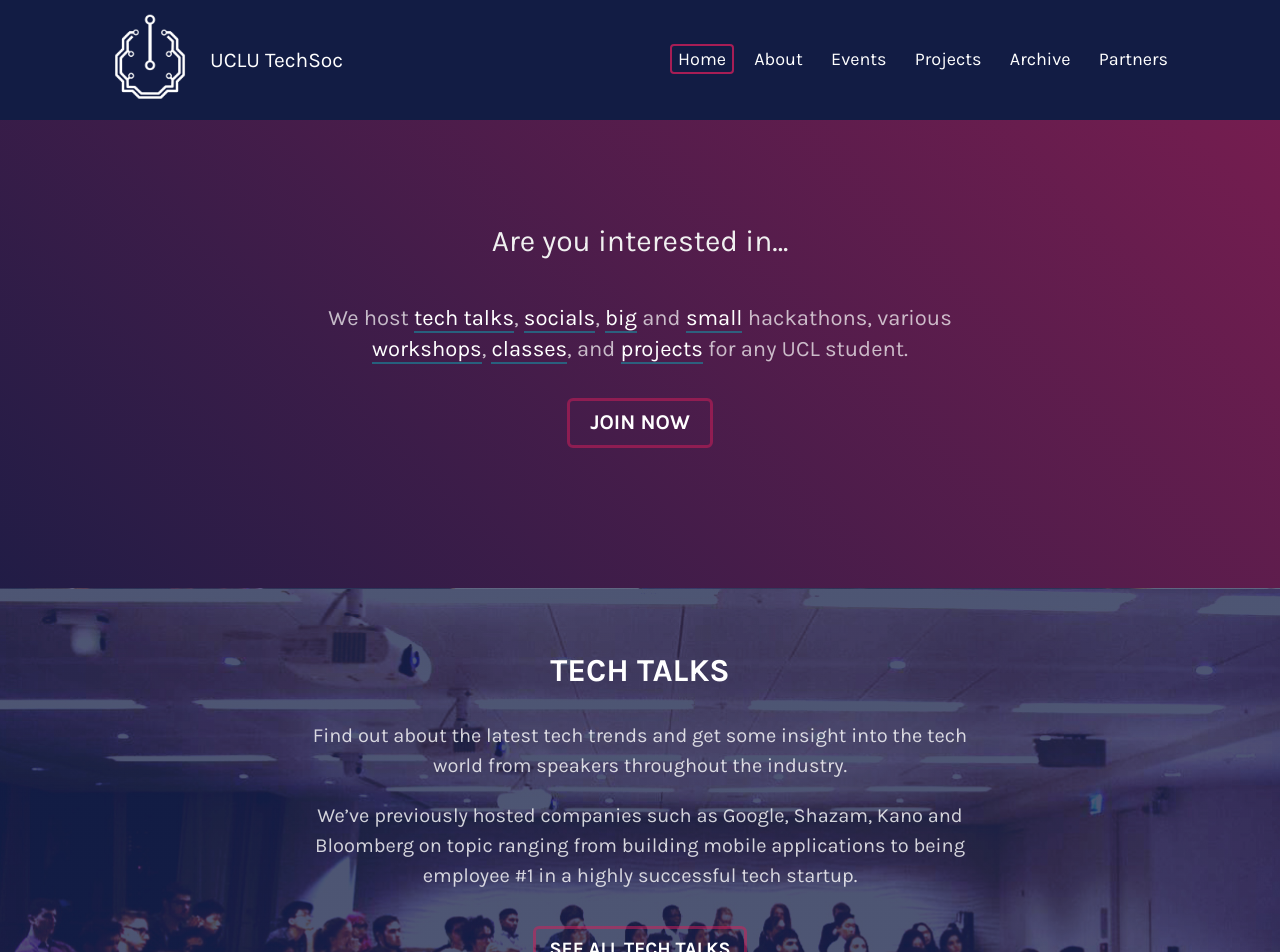
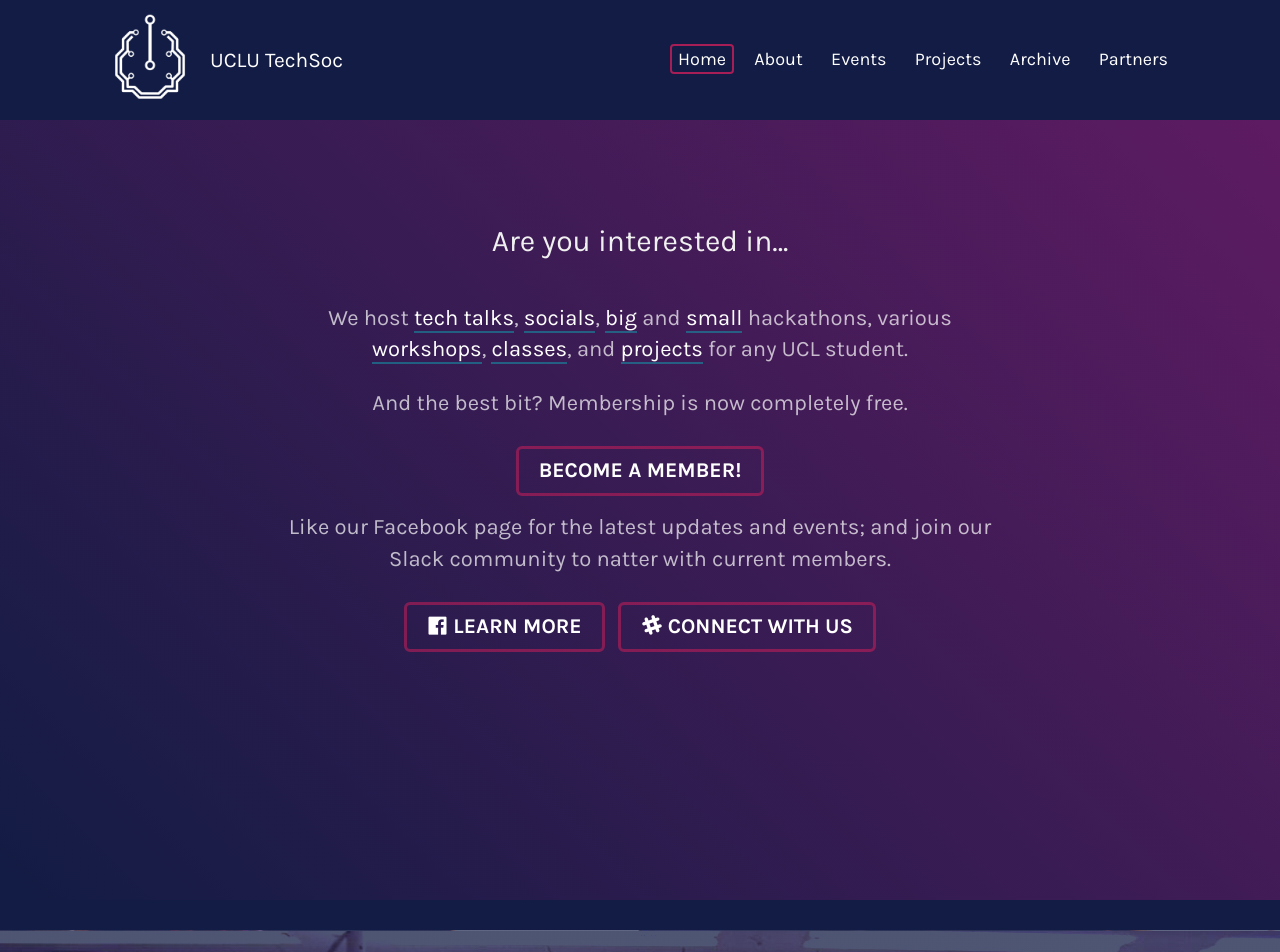
Before and after one commit to danielgavrilov/techsoc, a Jekyll site: the page built from index.html, in a window 1280 px wide. Shown: the top 952 px of the page. Built offline with Jekyll 4.4.1, drawn with Linux system fonts in a browser that asks for light colours; nearby versions of some CDN libraries.

Commit message:
Edit homepage jumbotron text

```diff
--- a/_layouts/default.html
+++ b/_layouts/default.html
@@ -69,4 +69,5 @@
 
 <!--   CUSTOM SCROLLING -->
 <!--   <script src="{{ "/assets/js/customScroll.js" | prepend: site.baseurl }}"></script> -->
+<script type="text/javascript" src="{{ "/assets/all.js" | prepend: site.baseurl }}"></script>
 </html>
--- a/assets/css/main.css
+++ b/assets/css/main.css
@@ -916,7 +916,7 @@ code { font-family: "Source Code Pro", Consolas, Monaco, monospace; }
 
 .background-image, .background-homepage, .background-normal { content: ''; position: absolute; left: 0; top: 0; right: 0; height: 100vh; max-height: 100vh; width: auto; }
 
-.background-homepage { background: -webkit-linear-gradient(45deg, rgba(18, 28, 68, 0), rgba(216, 30, 91, 0.5) 95%); background: linear-gradient(45deg, rgba(18, 28, 68, 0), rgba(216, 30, 91, 0.5) 95%); background-position: center; background-size: cover; }
+.background-homepage { background: -webkit-linear-gradient(45deg, rgba(18, 28, 68, 0.2), rgba(176, 26, 130, 0.5) 99%); background: linear-gradient(45deg, rgba(18, 28, 68, 0.2), rgba(176, 26, 130, 0.5) 99%); background-position: center; background-size: cover; }
 
 .background-normal { background: -webkit-linear-gradient(rgba(18, 28, 68, 0), #121C44 90%), -webkit-linear-gradient(45deg, rgba(18, 28, 68, 0), rgba(216, 30, 91, 0.25) 95%), url(../images/UCL.jpg); background: linear-gradient(rgba(18, 28, 68, 0), #121C44 90%), linear-gradient(45deg, rgba(18, 28, 68, 0), rgba(216, 30, 91, 0.25) 95%), url(../images/UCL.jpg); }
 
@@ -1008,13 +1008,13 @@ code { font-family: "Source Code Pro", Consolas, Monaco, monospace; }
 
 .homepage section .button:hover { border-color: #d81e5b; background-color: #d81e5b; }
 
-.homepage .masthead { text-align: center; padding: 2em 0; height: 90vh; padding: 1.5em 0; }
+.homepage .masthead { text-align: center; padding: 2em 0; min-height: 90vh; padding: 1.5em 0; }
 
 .homepage .masthead h1 { font-size: 36px; font-weight: normal; margin: 0 0 .75em; }
 
 .homepage .masthead .intro { font-size: 1.25em; color: rgba(255, 255, 255, 0.7); }
 
-.homepage .masthead .join-now { font-size: 1.3125em; font-weight: 700; text-transform: uppercase; display: inline-block; padding: 7px 20px; margin: 10px 0 50px; border-radius: 6px; color: white; text-decoration: none; border: 3px solid rgba(216, 30, 91, 0.5); background-color: transparent; }
+.homepage .masthead .join-now { font-size: 1.3125em; font-weight: 700; text-transform: uppercase; display: inline-block; padding: 7px 20px; margin: 5px 5px 0 5px; border-radius: 6px; color: white; text-decoration: none; border: 3px solid rgba(216, 30, 91, 0.5); background-color: transparent; }
 
 .homepage .masthead .join-now:hover { border-color: #d81e5b; background-color: #d81e5b; }
 
--- a/assets/scss/_base.scss
+++ b/assets/scss/_base.scss
@@ -57,8 +57,8 @@ code {
     @extend .background-image;
     // background: linear-gradient( #121c44,rgba(0,0,50,0) 100%),url(../images/homepage/hl4_edit.jpg);
     background: linear-gradient(45deg,
-        rgba($brand-primary,0),
-        rgba($brand-secondary, 0.5) 95%
+        rgba($brand-primary,0.2),
+        rgba(#b01a82, 0.5) 99%
     );
     background-position: center;
     background-size: cover;
--- a/assets/scss/_homepage.scss
+++ b/assets/scss/_homepage.scss
@@ -45,7 +45,7 @@
   .masthead {
     text-align: center;
     padding: 2em 0;
-    height: 90vh;
+    min-height: 90vh;
     padding: 1.5em 0;
 
     h1 {
@@ -65,7 +65,7 @@
       text-transform: uppercase;
       display: inline-block;
       padding: 7px 20px;
-      margin: 10px 0 50px;
+      margin: 5px 5px 0 5px;
       border-radius: 6px;
       color: white;
       text-decoration: none;
--- a/index.html
+++ b/index.html
@@ -28,7 +28,13 @@ order: 1
             and
             <a href="{{ '/projects' | prepend: site.baseurl }}">projects</a> for any UCL student.
           </p>
-          <a href="http://uclu.org/clubs-societies/tech-society" class="join-now">Join now</a>
+          <p class="intro">And the best bit? Membership is now completely free.</p>
+          <p><a href="http://uclu.org/clubs-societies/tech-society" class="join-now">Become A Member!</a></p>
+          <p class="intro">Like our Facebook page for the latest updates and events; and join our Slack community to natter with current members.</p>
+          <p>
+              <a href="https://facebook.com/uclutechsoc" class="join-now"><i class="icon icon-facebook"></i> Learn More</a>
+              <a href="https://techsoc.slack.com" class="join-now"><i class="icon icon-slack"></i> Connect With Us</a>
+          </p>
         </div>
       </div>
     </div>
```
Also changed, not shown: 1 other file.
